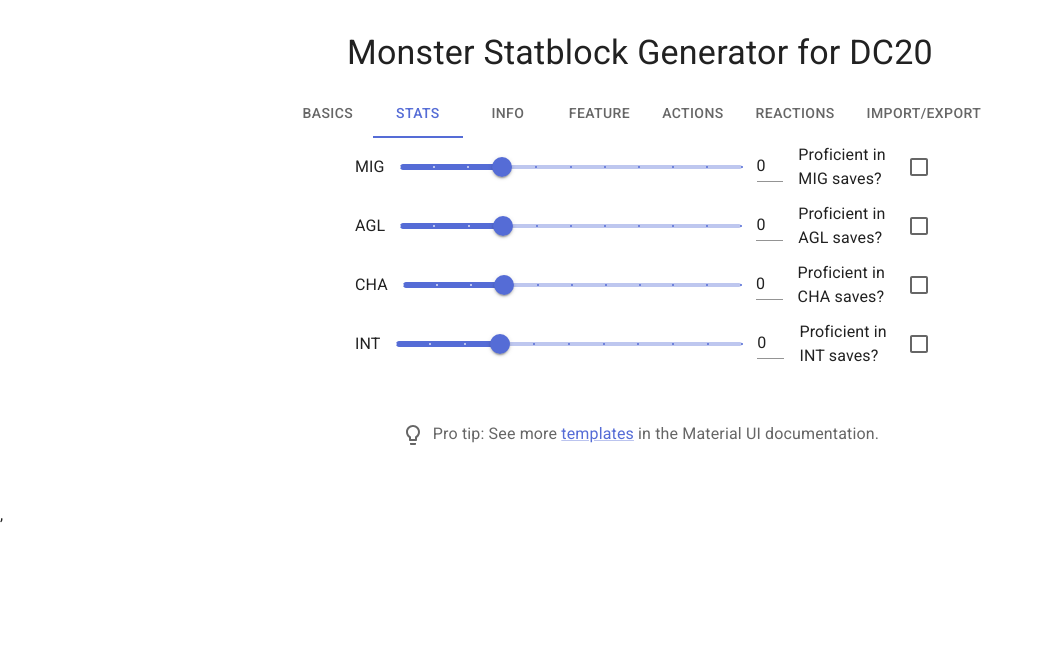
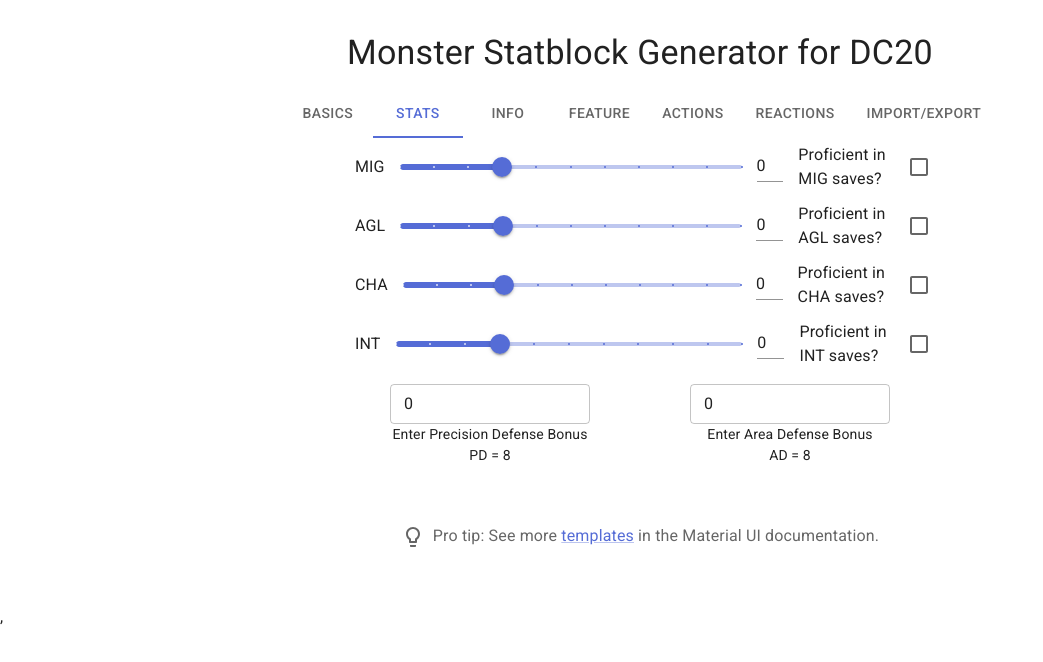
Before and after one commit to DanShink/monsterstatblockgen, a React (Vite) app: page / in a window 1280 px wide. Both pictures are taken after a click on the tab "STATS". Shown: the top 662 px of the page, without its empty margins (0-1043 px from the left). Built offline with nearby package versions, Linux system fonts and the light colour scheme.

Commit message:
Added armor types, cm, prime, inputbox

```diff
--- a/src/MonsterStatblockGen/MonsterStatblockContext.jsx
+++ b/src/MonsterStatblockGen/MonsterStatblockContext.jsx
@@ -15,24 +15,28 @@
  * @property {Number} agl Agility of the monster
  * @property {Number} cha Charisma of the monster
  * @property {Number} int Intellect of the monster
- * @property {Boolean} migprof Proficient in Might?
- * @property {Boolean} aglprof Proficient in Agility?
- * @property {Boolean} chaprof Proficient in Charisma?
- * @property {Boolean} intprof Proficient in Intellect?
- * @property {Number} ad Active Defense
- * @property {Number} adBonus Active Defense Bonus
- * @property {Number} pd Passive Defense
- * @property {Number} pdBonus Passive Defense Bonus
+ * @property {Number} cm Combat Mastery of the monster (level/2 rounded up)
+ * @property {Number} prime Prime of the monster (highest of mig, agl, cha, & int)
+ * @property {Boolean} migprof Proficient in Might Saves?
+ * @property {Boolean} aglprof Proficient in Agility Saves?
+ * @property {Boolean} chaprof Proficient in Charisma Saves?
+ * @property {Boolean} intprof Proficient in Intellect Saves?
+ * @property {Number} ad Area Defense
+ * @property {Number} adBonus Area Defense Bonus
+ * @property {Number} pd Precision Defense
+ * @property {Number} pdBonus Precision Defense Bonus
  * @property {Number} pdr Physical Damage Reduction
  * @property {Number} edr Elemental Damage Reduction
  * @property {Number} mdr Mystical Damage Reduction
  * @property {Object.<string, string>} resistances Monster Resistances
  * @property {Object.<string, string>} vulnerabilities Monster Vulnerabilities
- * @property {Array} immunities Monster Immunities
- * @property {Array} conditionImmunities Monster Condition Immunities
+ * @property {Array.<string>} immunities Monster Immunities
+ * @property {Array.<string>} conditionImmunities Monster Condition Immunities
+ * @property {Array.<string>} conditionResistances Monster Condition Resistances
+ * @property {Array.<string>} conditionVulnerabilities Monster Condition Vulnerabilities
  * @property {Array} skills Monster Skills
  * @property {Array} senses Monster Senses
- * @property {Array} languages Monster Languages
+ * @property {Array.<string>} languages Monster Languages
  * @property {Array} otherSpeeds Monster Other Speeds
  * @property {Array} features Monster Features
  */
@@ -55,6 +59,8 @@
   const [agl, setAgl] = React.useState(0);
   const [cha, setCha] = React.useState(0);
   const [int, setInt] = React.useState(0);
+  const [cm, setCm] = React.useState(Math.ceil(level / 2));
+  const [prime, setPrime] = React.useState(Math.max(mig, agl, cha, int));
   const [migprof, setMigprof] = React.useState(false);
   const [aglprof, setAglprof] = React.useState(false);
   const [chaprof, setChaprof] = React.useState(false);
@@ -66,6 +72,19 @@
   const [pdr, setPdr] = React.useState(false); //physical damage reduction
   const [edr, setEdr] = React.useState(false); //elemental damage reduction
   const [mdr, setMdr] = React.useState(false); //mystical damage reduction
+
+  React.useEffect(() => {
+    setPd(8 + parseInt(cm) + parseInt(agl) + parseInt(int) + parseInt(adBonus));
+  }, [cm, agl, int, adBonus]);
+  React.useEffect(() => {
+    setAd(8 + parseInt(cm) + parseInt(mig) + parseInt(cha) + parseInt(pdBonus));
+  }, [cm, mig, cha, pdBonus]);
+  React.useEffect(() => {
+    setCm(Math.ceil(level / 2));
+  }, [level]);
+  React.useEffect(() => {
+    setPrime(Math.max(mig, agl, int, cha));
+  }, [mig, agl, int, cha]);
   //info page
   const [resistances, setResistances] = React.useState({
     bludgeoning: "0",
@@ -148,6 +167,8 @@
     setCha,
     int,
     setInt,
+    cm,
+    setCm,
     migprof,
     setMigprof,
     aglprof,
@@ -156,6 +177,14 @@
     setChaprof,
     intprof,
     setIntprof,
+    ad,
+    setAd,
+    adBonus,
+    setAdBonus,
+    pd,
+    setPd,
+    pdBonus,
+    setPdBonus,
     resistances,
     setResistances,
   };
--- a/src/MonsterStatblockGen/MonsterStatblockTabs/Basics.jsx
+++ b/src/MonsterStatblockGen/MonsterStatblockTabs/Basics.jsx
@@ -188,7 +188,7 @@
         value={hp}
         size="small"
         placeholder="Enter Monster's HP"
-        onChange={(e) => setHP(e.target.value)}
+        onChange={(e) => setHp(e.target.value)}
         inputProps={{
           step: 1,
           min: 0,
--- a/src/MonsterStatblockGen/MonsterStatblockTabs/Stats.jsx
+++ b/src/MonsterStatblockGen/MonsterStatblockTabs/Stats.jsx
@@ -11,8 +11,24 @@
 } from "@mui/material";
 import { useMonsterStatblockContext } from "../MonsterStatblockContext";
 
+function InputBox({ children }) {
+  return (
+    <Box
+      sx={{
+        width: 600,
+        display: "flex",
+        justifyContent: "center",
+        alignItems: "center",
+      }}
+    >
+      {children}
+    </Box>
+  );
+}
+
 export default function Stats() {
   const {
+    cm,
     mig,
     setMig,
     agl,
@@ -29,17 +45,18 @@
     setChaprof,
     intprof,
     setIntprof,
+    ad,
+    setAd,
+    adBonus,
+    setAdBonus,
+    pd,
+    setPd,
+    pdBonus,
+    setPdBonus,
   } = useMonsterStatblockContext();
   return (
     <Box component="form" autoComplete="off" sx={{ width: 600 }}>
-      <Box
-        sx={{
-          width: 600,
-          display: "flex",
-          justifyContent: "center",
-          alignItems: "center",
-        }}
-      >
+      <InputBox>
         <Typography id="basics-slider-title" sx={{ margin: "15px" }}>
           MIG
         </Typography>
@@ -73,15 +90,8 @@
           inputProps={{ "aria-label": "stats-migprof" }}
           label="MIGprof"
         />
-      </Box>
-      <Box
-        sx={{
-          width: 600,
-          display: "flex",
-          justifyContent: "center",
-          alignItems: "center",
-        }}
-      >
+      </InputBox>
+      <InputBox>
         <Typography id="basics-slider-title" sx={{ margin: "15px" }}>
           AGL
         </Typography>
@@ -115,15 +125,8 @@
           inputProps={{ "aria-label": "stats-aglprof" }}
           label="AGLprof"
         />
-      </Box>
-      <Box
-        sx={{
-          width: 600,
-          display: "flex",
-          justifyContent: "center",
-          alignItems: "center",
-        }}
-      >
+      </InputBox>
+      <InputBox>
         <Typography id="basics-slider-title" sx={{ margin: "15px" }}>
           CHA
         </Typography>
@@ -157,15 +160,8 @@
           inputProps={{ "aria-label": "stats-chaprof" }}
           label="CHAprof"
         />
-      </Box>
-      <Box
-        sx={{
-          width: 600,
-          display: "flex",
-          justifyContent: "center",
-          alignItems: "center",
-        }}
-      >
+      </InputBox>
+      <InputBox>
         <Typography id="basics-slider-title" sx={{ margin: "15px" }}>
           INT
         </Typography>
@@ -199,7 +195,76 @@
           inputProps={{ "aria-label": "stats-intprof" }}
           label="INTprof"
         />
-      </Box>
+      </InputBox>
+      <InputBox>
+        <Box sx={{ margin: "10px 50px" }}>
+          <TextField
+            value={pdBonus}
+            size="small"
+            placeholder="Enter Precision Defense Bonus"
+            onChange={(e) => setPdBonus(e.target.value)}
+            inputProps={{
+              step: 1,
+              min: 0,
+              type: "number",
+              "aria-labelledby": "pdbonus",
+            }}
+          />
+          <Typography id="pdBonus-label" textAlign={"center"} fontSize={"14px"}>
+            Enter Precision Defense Bonus
+          </Typography>
+          <Typography id="pd-total" textAlign={"center"} fontSize={"14px"}>
+            PD ={" "}
+            {8 +
+              parseInt(cm) +
+              parseInt(agl) +
+              parseInt(int) +
+              parseInt(adBonus)}
+          </Typography>
+        </Box>
+        <Box sx={{ margin: "10px 50px" }}>
+          <TextField
+            value={adBonus}
+            size="small"
+            placeholder="Enter Area Defense Bonus"
+            onChange={(e) => setAdBonus(e.target.value)}
+            inputProps={{
+              step: 1,
+              min: 0,
+              type: "number",
+              "aria-labelledby": "adbonus",
+            }}
+          />
+          <Typography id="adBonus-label" textAlign={"center"} fontSize={"14px"}>
+            Enter Area Defense Bonus
+          </Typography>
+          <Typography id="ad-total" textAlign={"center"} fontSize={"14px"}>
+            AD ={" "}
+            {8 +
+              parseInt(cm) +
+              parseInt(mig) +
+              parseInt(cha) +
+              parseInt(adBonus)}
+          </Typography>
+        </Box>
+      </InputBox>
     </Box>
   );
 }
+
+/**
+ *       sx={{
+        width: 600,
+        display: "flex",
+        justifyContent: "center",
+        alignItems: "center",
+      }}
+ */
+
+/**
+ *  <TextField
+          id="outlined-number"
+          label="Number"
+          type="number"
+        />
+ */
```
